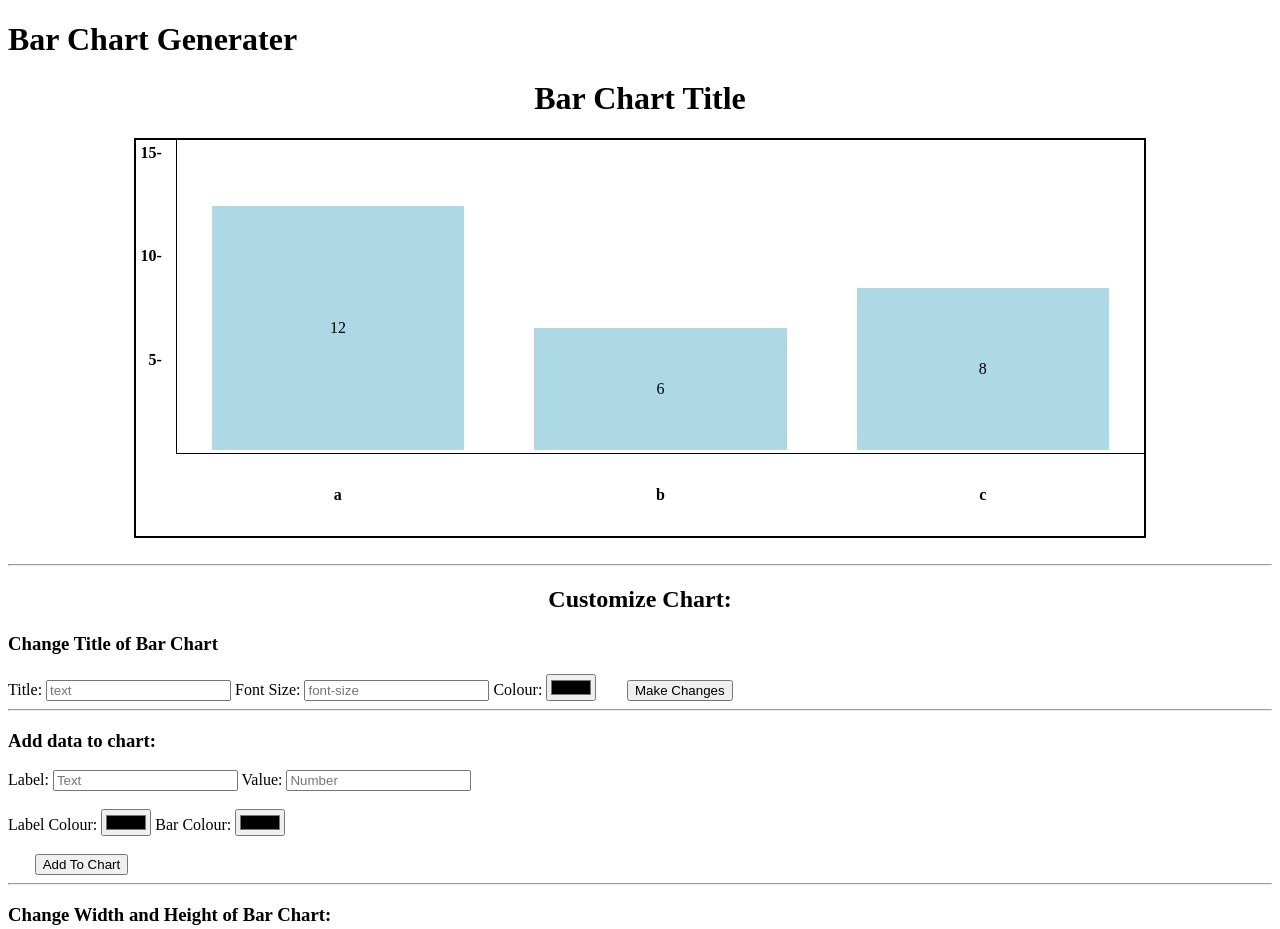
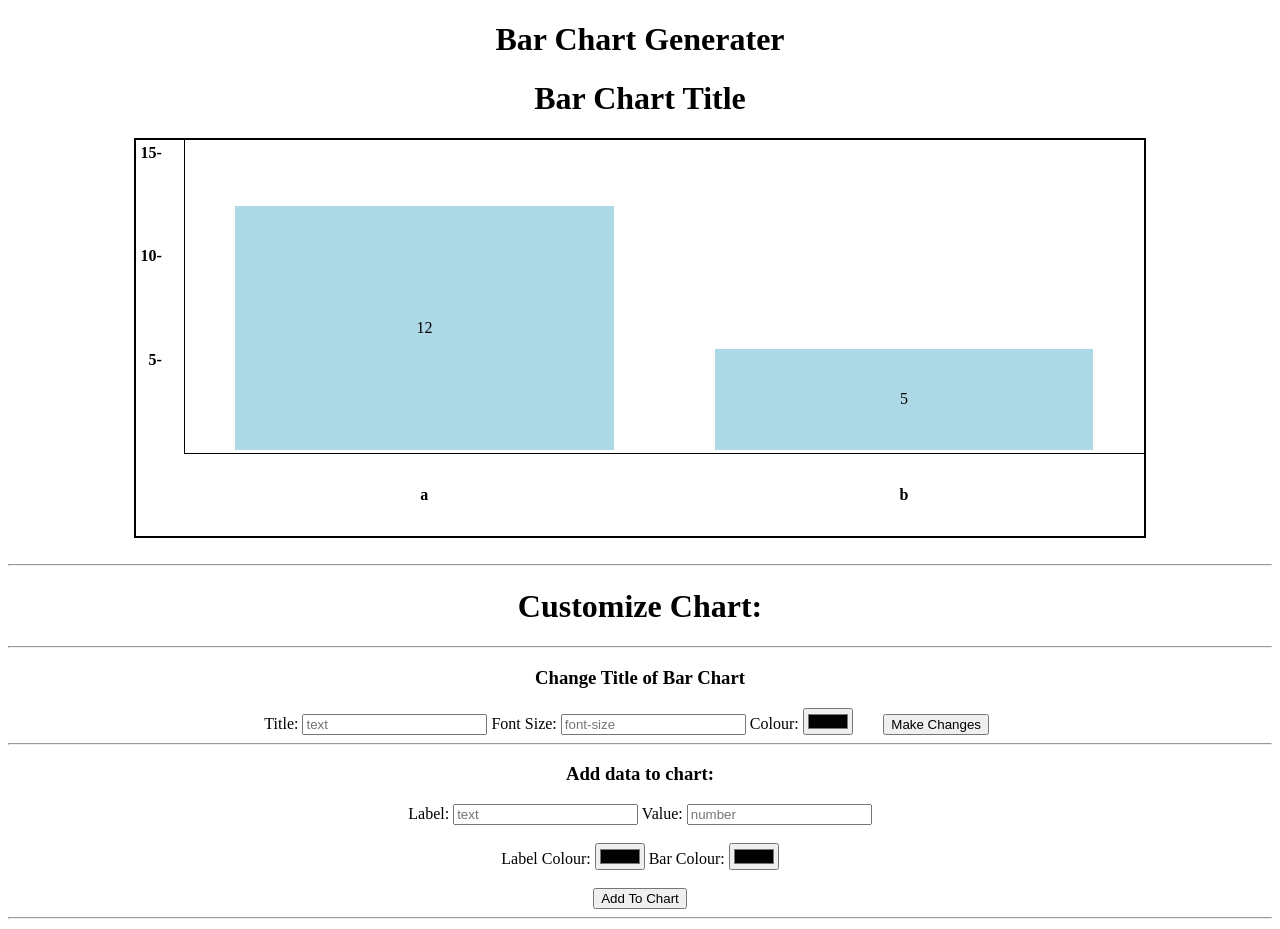
Before and after one commit to michaelsnow3/Bar-Chart-Project, a website: page index.html in a window 1280 px wide. Shown: the top 929 px of the page. Drawn offline with Linux system fonts and the light colour scheme.

Commit message:
got rid of unnecessary variables

```diff
--- a/index.css
+++ b/index.css
@@ -1,3 +1,6 @@
+body{
+  text-align: center;
+}
 .barChart{
   border: 2px solid black;
   border-collapse: collapse;
--- a/index.html
+++ b/index.html
@@ -10,8 +10,8 @@
   <h1>Bar Chart Generater</h1>
   <div id="barChart"></div>
   <br><hr>
-  <h2>Customize Chart:</h2>
-
+  <h1>Customize Chart:</h1>
+  <hr>
   <h3>Change Title of Bar Chart</h3>
   <div id='changeTitle'>
     Title: <input
@@ -34,8 +34,8 @@
 
   <h3>Add data to chart:</h3>
   <div id="userInput">
-    Label: <input placeholder='Text' class="inputLabel" type="text" name="Label">
-    Value: <input placeholder='Number' class="inputValue" type="text" name="Value">
+    Label: <input placeholder='text' class="inputLabel" type="text" name="Label">
+    Value: <input placeholder='number' class="inputValue" type="text" name="Value">
     <br><br>
     Label Colour: <input
     placeholder='Colour'
--- a/script.js
+++ b/script.js
@@ -1,12 +1,5 @@
 var drawBarChart = function(data, options, element){
   //bar chart options
-  let barChartWidth = "100%";
-  let barChartHeight = "500px";
-  let barChartTitle = 'Bar Chart Title';
-  let titleFontSize = '2em';
-  let titleFontColour = 'black';
-  let barValuePosition = 'middle';
-  let barSpacing = '80%';
 
   if(options.barSpacing){
     barSpacing = options.barSpacing;
@@ -246,4 +239,4 @@ let testOptions = {
 };
 let testElement = "#barChart";
 
-drawBarChart(testData = {'a': 12, 'b': 6, 'c': 8}, testOptions, testElement);
+drawBarChart(testData = {a: 12, b: 5}, testOptions, testElement);
```
